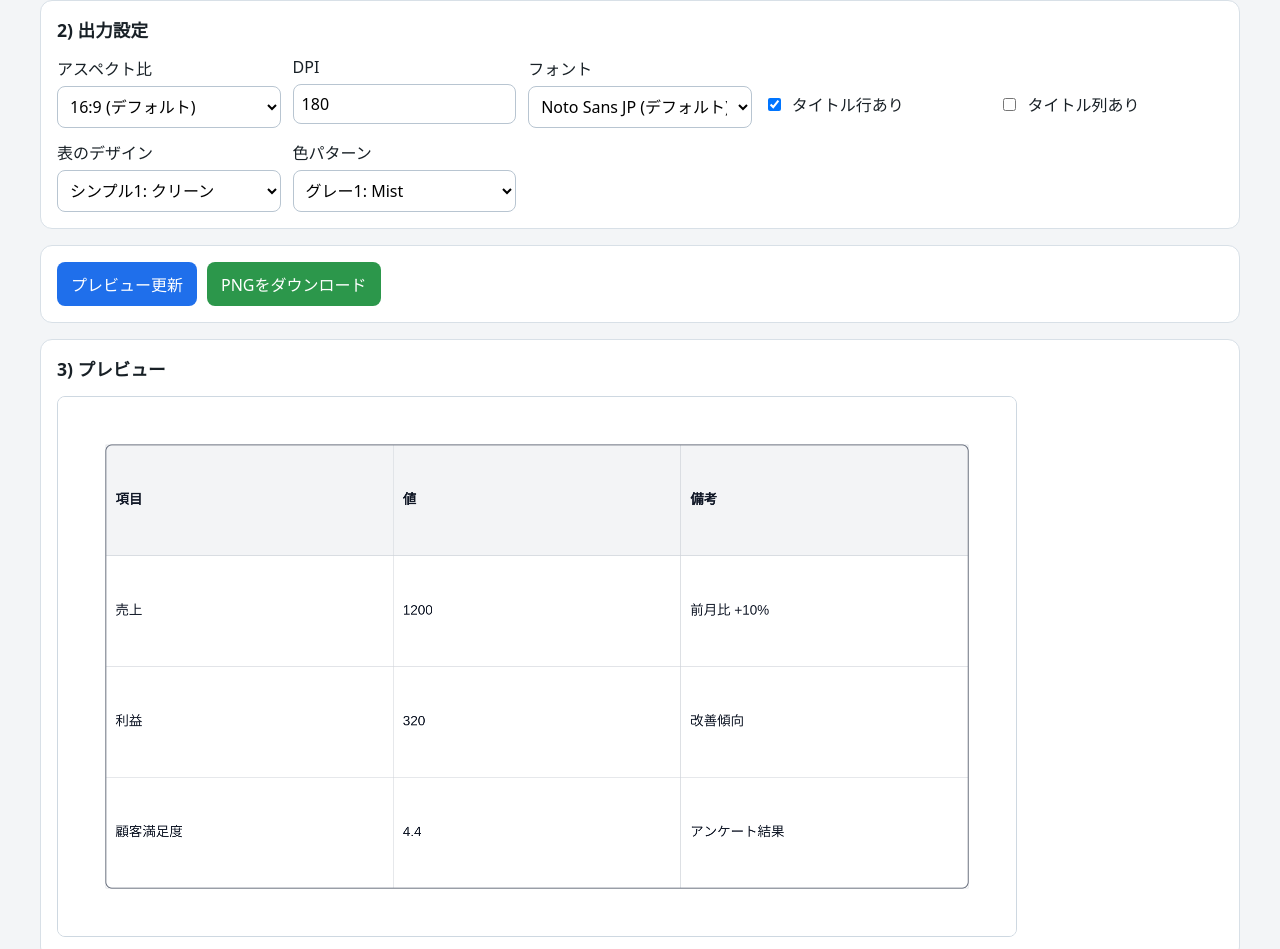
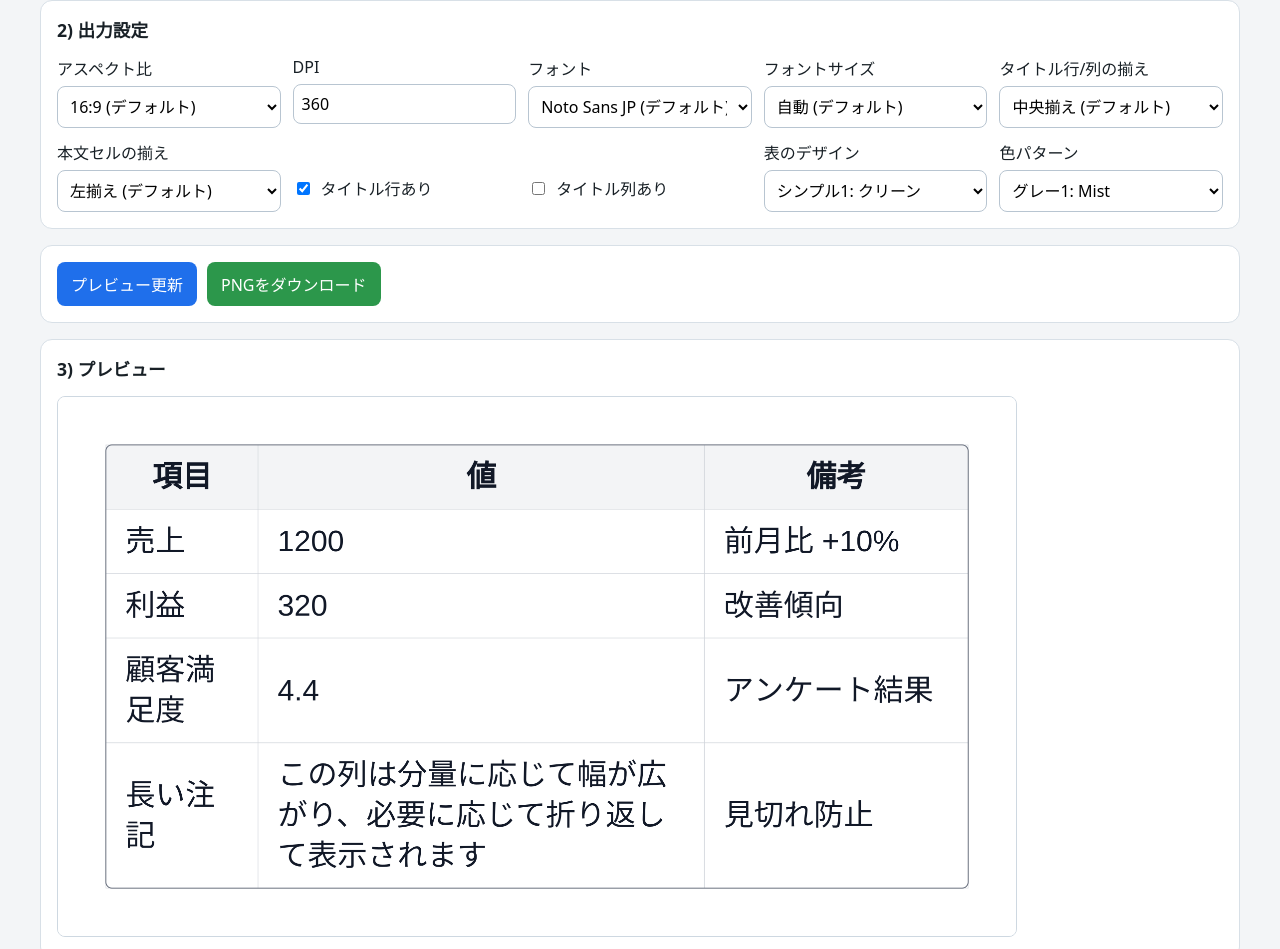
Before and after one commit to A-Tsuchimoto/csv2png, a plain HTML site: page index.html in a window 1280 px wide. Shown: the part 560-1509 px from the top of the page. Drawn offline with Linux system fonts and the light colour scheme.

Commit message:
Add font/alignment controls and smarter table layout

```diff
--- a/app.js
+++ b/app.js
@@ -105,8 +105,11 @@ const els = {
   aspectRatio: document.getElementById('aspectRatio'),
   dpi: document.getElementById('dpi'),
   fontFamily: document.getElementById('fontFamily'),
+  fontSize: document.getElementById('fontSize'),
   hasHeaderRow: document.getElementById('hasHeaderRow'),
   hasHeaderCol: document.getElementById('hasHeaderCol'),
+  headerAlign: document.getElementById('headerAlign'),
+  bodyAlign: document.getElementById('bodyAlign'),
   tableStyle: document.getElementById('tableStyle'),
   colorTheme: document.getElementById('colorTheme'),
   renderBtn: document.getElementById('renderBtn'),
@@ -170,21 +173,116 @@ function readRatio() {
 }
 
 function calcCanvasSize() {
-  const dpi = Number(els.dpi.value) || 180;
+  const dpi = Number(els.dpi.value) || 360;
   const ratio = readRatio();
-  const baseWidthAt180 = 1920;
-  const width = Math.max(640, Math.round((baseWidthAt180 * dpi) / 180));
+  const baseWidthAt360 = 1920;
+  const width = Math.max(640, Math.round((baseWidthAt360 * dpi) / 360));
   const height = Math.max(360, Math.round(width / ratio));
   return { width, height };
 }
 
-function fitText(ctx, text, maxWidth) {
-  if (ctx.measureText(text).width <= maxWidth) return text;
-  let out = text;
-  while (out.length > 1 && ctx.measureText(`${out}…`).width > maxWidth) {
-    out = out.slice(0, -1);
+function getFontSize(tableW, tableH, rowCount, colCount) {
+  const value = els.fontSize.value;
+  if (value !== 'auto') return Number(value);
+
+  const perCellW = tableW / Math.max(1, colCount);
+  const perCellH = tableH / Math.max(1, rowCount);
+  const fromWidth = Math.round(perCellW / 8.5);
+  const fromHeight = Math.round(perCellH * 0.38);
+  return Math.max(10, Math.min(60, Math.min(fromWidth, fromHeight)));
+}
+
+function wrapText(ctx, text, maxWidth) {
+  if (!text) return [''];
+  const chunks = text.split(/\s+/).filter(Boolean);
+  if (!chunks.length) return [''];
+
+  const lines = [];
+  let line = '';
+
+  const pushBrokenWord = (word) => {
+    let rest = word;
+    while (rest.length) {
+      let i = 1;
+      while (i <= rest.length && ctx.measureText(rest.slice(0, i)).width <= maxWidth) i += 1;
+      const cut = Math.max(1, i - 1);
+      lines.push(rest.slice(0, cut));
+      rest = rest.slice(cut);
+    }
+  };
+
+  chunks.forEach((word) => {
+    const candidate = line ? `${line} ${word}` : word;
+    if (ctx.measureText(candidate).width <= maxWidth) {
+      line = candidate;
+      return;
+    }
+
+    if (line) {
+      lines.push(line);
+      line = '';
+    }
+
+    if (ctx.measureText(word).width <= maxWidth) {
+      line = word;
+    } else {
+      pushBrokenWord(word);
+    }
+  });
+
+  if (line) lines.push(line);
+  return lines.length ? lines : [''];
+}
+
+function estimateColumnWeights(rows) {
+  const colCount = rows[0].length;
+  const weights = Array(colCount).fill(0);
+
+  for (let c = 0; c < colCount; c += 1) {
+    let total = 0;
+    for (let r = 0; r < rows.length; r += 1) {
+      const len = (rows[r][c] ?? '').replace(/\s+/g, ' ').trim().length;
+      total += Math.max(1, len);
+    }
+    weights[c] = total;
   }
-  return `${out}…`;
+
+  return weights;
+}
+
+function calculateColumnWidths(tableW, rows) {
+  const colCount = rows[0].length;
+  const minColWidth = Math.max(80, tableW * 0.08);
+  const weights = estimateColumnWeights(rows);
+  const totalWeight = weights.reduce((a, b) => a + b, 0) || colCount;
+
+  const raw = weights.map((w) => (tableW * w) / totalWeight);
+  let widths = raw.map((w) => Math.max(minColWidth, w));
+  let sum = widths.reduce((a, b) => a + b, 0);
+
+  if (sum > tableW) {
+    const flexIdx = widths.map((w, idx) => [w, idx]).sort((a, b) => b[0] - a[0]);
+    let overflow = sum - tableW;
+    for (const [, idx] of flexIdx) {
+      if (overflow <= 0) break;
+      const canShrink = widths[idx] - minColWidth;
+      if (canShrink <= 0) continue;
+      const delta = Math.min(canShrink, overflow);
+      widths[idx] -= delta;
+      overflow -= delta;
+    }
+  }
+
+  sum = widths.reduce((a, b) => a + b, 0);
+  const adjust = tableW - sum;
+  widths[colCount - 1] += adjust;
+  return widths;
+}
+
+function getAlignedX(x, cellW, paddingX, textWidth, align) {
+  if (align === 'center') return x + cellW / 2 - textWidth / 2;
+  if (align === 'right') return x + cellW - paddingX - textWidth;
+  return x + paddingX;
 }
 
 function render() {
@@ -225,18 +323,45 @@ function render() {
 
   const rowCount = rows.length;
   const colCount = rows[0].length;
-  const colWidths = Array(colCount).fill(tableW / colCount);
-  const rowH = tableH / rowCount;
+  let fontSize = getFontSize(tableW, tableH, rowCount, colCount);
+  const colWidths = calculateColumnWidths(tableW, rows);
 
-  const fontSize = Math.max(12, Math.round(width / 70));
-  const paddingX = Math.round(fontSize * 0.7);
+  let lineHeight = 0;
+  let paddingX = 0;
+  let paddingY = 0;
+  let wrappedCells = [];
+  let rowHeights = [];
 
-  ctx.textBaseline = 'middle';
-  ctx.font = `${fontSize}px ${els.fontFamily.value}`;
+  do {
+    lineHeight = Math.round(fontSize * 1.35);
+    paddingX = Math.max(10, Math.round(fontSize * 0.65));
+    paddingY = Math.max(8, Math.round(fontSize * 0.4));
+
+    wrappedCells = rows.map((row, r) =>
+      row.map((raw, c) => {
+        const isHeader = (hasHeaderRow && r === 0) || (hasHeaderCol && c === 0);
+        ctx.font = `${isHeader ? '600' : '400'} ${fontSize}px ${els.fontFamily.value}`;
+        return wrapText(ctx, raw ?? '', Math.max(24, colWidths[c] - paddingX * 2));
+      })
+    );
+
+    rowHeights = wrappedCells.map((cells) => {
+      const maxLines = Math.max(...cells.map((lines) => lines.length));
+      return maxLines * lineHeight + paddingY * 2;
+    });
+
+    const contentHeight = rowHeights.reduce((a, b) => a + b, 0);
+    if (contentHeight <= tableH || fontSize <= 8) break;
+    fontSize -= 1;
+  } while (true);
+
+  ctx.textBaseline = 'alphabetic';
 
   let y = tableY;
   for (let r = 0; r < rowCount; r += 1) {
     let x = tableX;
+    const rowH = rowHeights[r];
+
     for (let c = 0; c < colCount; c += 1) {
       const isHeader = (hasHeaderRow && r === 0) || (hasHeaderCol && c === 0);
       let cellBg = theme.bg;
@@ -261,14 +386,25 @@ function render() {
         ctx.strokeRect(x, y, cellW, rowH);
       }
 
-      const raw = rows[r][c] ?? '';
-      const text = fitText(ctx, raw, cellW - paddingX * 2);
+      const lines = wrappedCells[r][c];
+      const align = isHeader ? els.headerAlign.value : els.bodyAlign.value;
       ctx.fillStyle = isHeader ? theme.headerText : theme.text;
       ctx.font = `${isHeader ? '600' : '400'} ${fontSize}px ${els.fontFamily.value}`;
-      ctx.fillText(text, x + paddingX, y + rowH / 2);
+
+      const lineCount = lines.length;
+      const textBlockH = lineCount * lineHeight;
+      let textY = y + (rowH - textBlockH) / 2 + fontSize;
+
+      lines.forEach((line) => {
+        const textWidth = ctx.measureText(line).width;
+        const drawX = getAlignedX(x, cellW, paddingX, textWidth, align);
+        ctx.fillText(line, drawX, textY);
+        textY += lineHeight;
+      });
 
       x += cellW;
     }
+
     y += rowH;
   }
 
@@ -312,5 +448,6 @@ els.downloadBtn.addEventListener('click', downloadPng);
 
 initSelect(els.tableStyle, TABLE_STYLES);
 initSelect(els.colorTheme, COLOR_THEMES);
-els.csvText.value = '項目,値,備考\n売上,1200,前月比 +10%\n利益,320,改善傾向\n顧客満足度,4.4,アンケート結果';
+els.csvText.value =
+  '項目,値,備考\n売上,1200,前月比 +10%\n利益,320,改善傾向\n顧客満足度,4.4,アンケート結果\n長い注記,この列は分量に応じて幅が広がり、必要に応じて折り返して表示されます,見切れ防止';
 render();
--- a/index.html
+++ b/index.html
@@ -45,7 +45,7 @@
 
           <label class="field">
             <span>DPI</span>
-            <input id="dpi" type="number" min="72" max="600" value="180" />
+            <input id="dpi" type="number" min="72" max="600" value="360" />
           </label>
 
           <label class="field">
@@ -60,6 +60,40 @@
               <option value="'Times New Roman', serif">Times New Roman</option>
             </select>
           </label>
+
+          <label class="field">
+            <span>フォントサイズ</span>
+            <select id="fontSize">
+              <option value="auto" selected>自動 (デフォルト)</option>
+              <option value="12">12px</option>
+              <option value="14">14px</option>
+              <option value="16">16px</option>
+              <option value="18">18px</option>
+              <option value="20">20px</option>
+              <option value="24">24px</option>
+              <option value="28">28px</option>
+              <option value="32">32px</option>
+            </select>
+          </label>
+
+          <label class="field">
+            <span>タイトル行/列の揃え</span>
+            <select id="headerAlign">
+              <option value="center" selected>中央揃え (デフォルト)</option>
+              <option value="left">左揃え</option>
+              <option value="right">右揃え</option>
+            </select>
+          </label>
+
+          <label class="field">
+            <span>本文セルの揃え</span>
+            <select id="bodyAlign">
+              <option value="left" selected>左揃え (デフォルト)</option>
+              <option value="center">中央揃え</option>
+              <option value="right">右揃え</option>
+            </select>
+          </label>
+
 
           <label class="field checkbox">
             <input id="hasHeaderRow" type="checkbox" checked />
```
